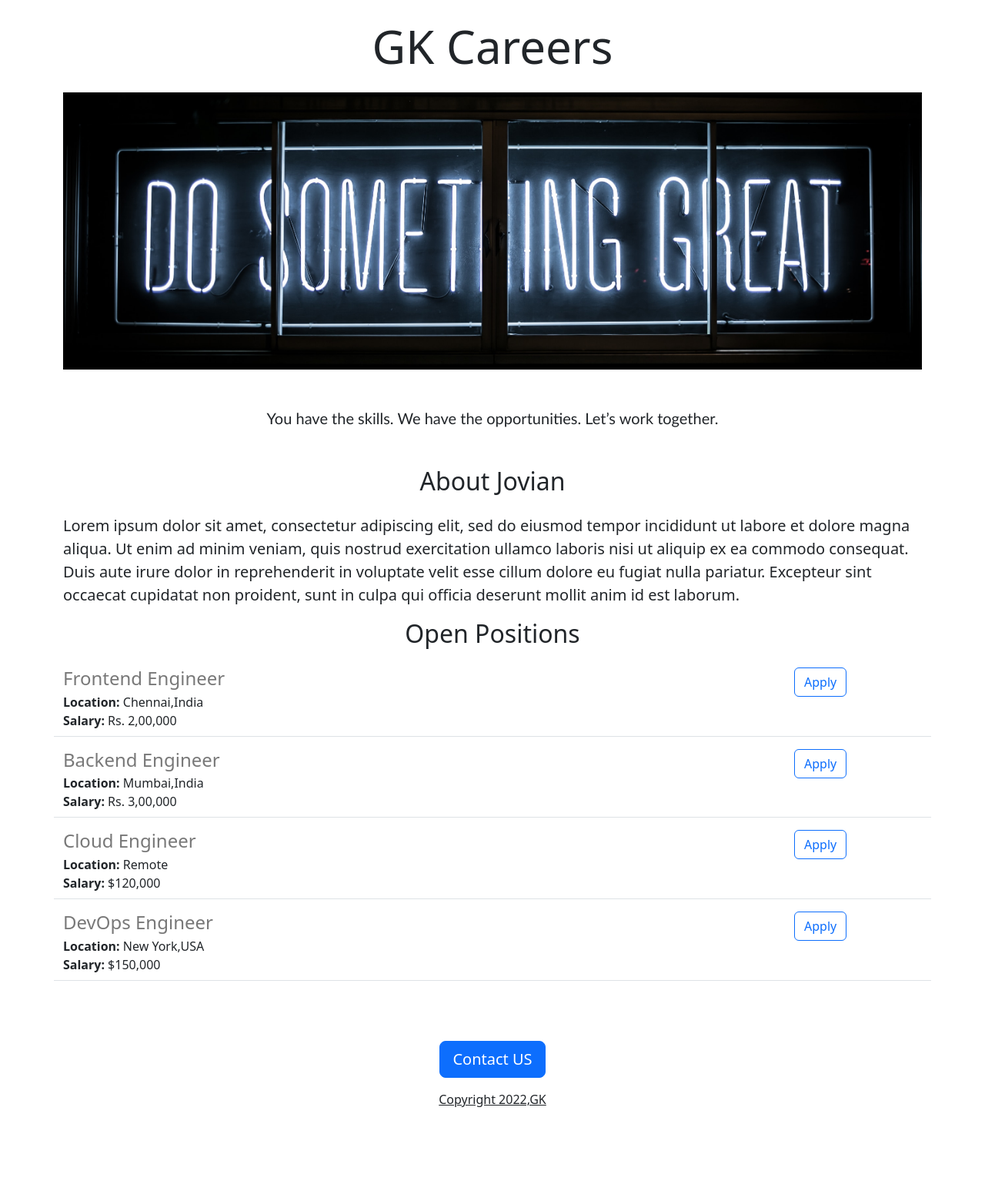
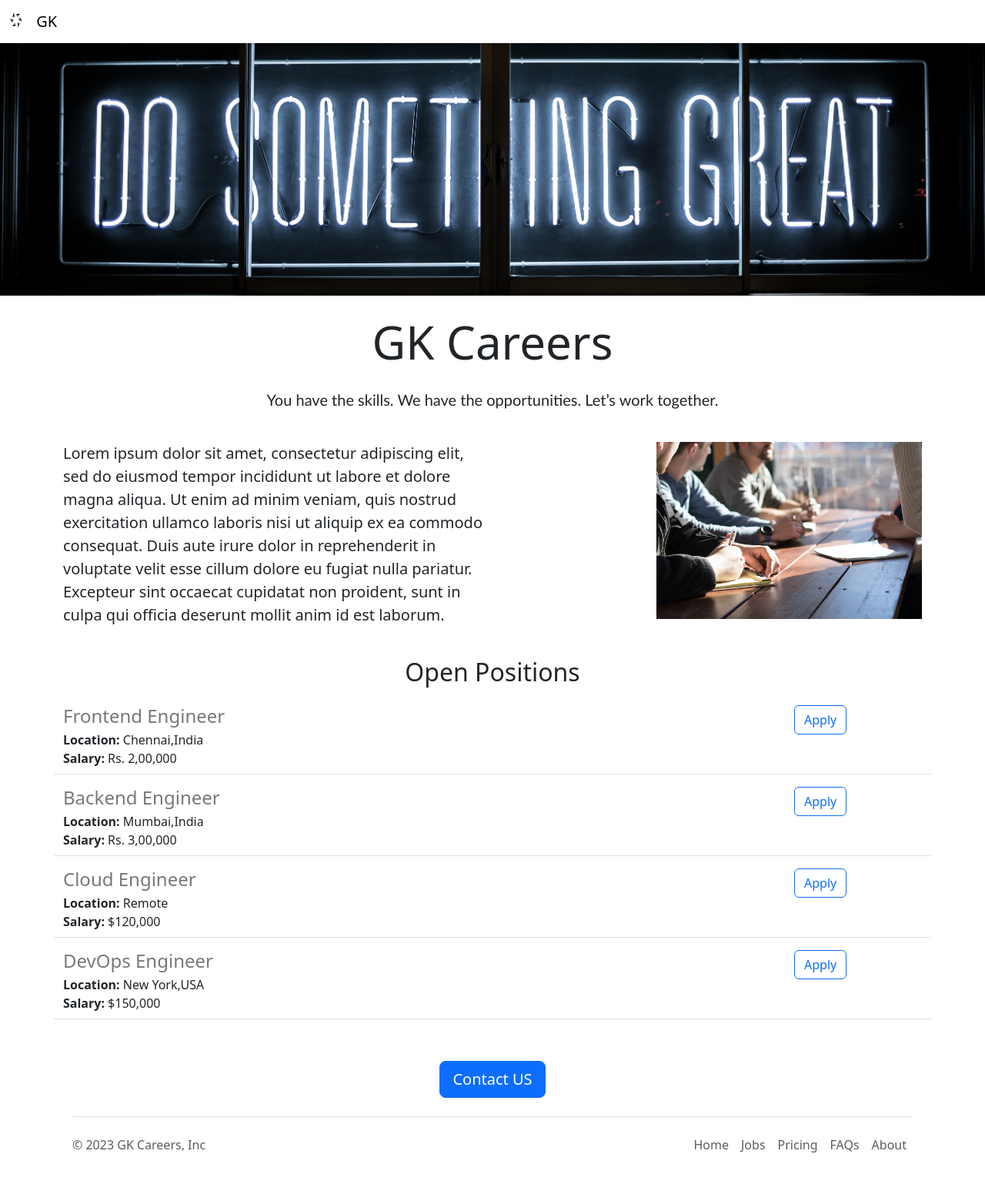
Before and after one commit to jeekay24/GK-Careers-Website, a Flask app: page / in a window 1280 px wide. Shown: the whole page at 77% size. Before the commit the page ends 1438 px from the top, so only its background shows below. Run offline with Flask 3, Linux system fonts and the light colour scheme.

Commit message:
included a navigation bar in homepage

```diff
--- /dev/null
+++ b/templates/footer.html
@@ -0,0 +1,21 @@
+<div class="container">
+    <footer class="d-flex flex-wrap justify-content-between align-items-center py-3 my-4 border-top">
+        <p class="col-md-4 mb-0 text-body-secondary">&copy; 2023 GK Careers, Inc</p>
+
+        <a href="/"
+            class="col-md-4 d-flex align-items-center justify-content-center mb-3 mb-md-0 me-md-auto link-body-emphasis text-decoration-none">
+            <svg class="bi me-2" width="40" height="32">
+                <use xlink:href="#bootstrap" />
+            </svg>
+        </a>
+
+        <ul class="nav col-md-4 justify-content-end">
+            <li class="nav-item"><a href="http://127.0.0.1:5000/#" class="nav-link px-2 text-body-secondary">Home</a>
+            </li>
+            <li class="nav-item"><a target="_blank" href="#" class="nav-link px-2 text-body-secondary">Jobs</a></li>
+            <li class="nav-item"><a href="#" class="nav-link px-2 text-body-secondary">Pricing</a></li>
+            <li class="nav-item"><a href="#" class="nav-link px-2 text-body-secondary">FAQs</a></li>
+            <li class="nav-item"><a href="#" class="nav-link px-2 text-body-secondary">About</a></li>
+        </ul>
+    </footer>
+</div>
--- a/templates/home.html
+++ b/templates/home.html
@@ -29,25 +29,35 @@
 </head>
 
 <body>
+    {% include 'nav.html'%}
+    <img src="http://127.0.0.1:5000/static/banner1.jpg" id="banner" class="img-fluid opacity-100">
     <div class="container">
         <h1 class="text-center mt-4 mb-4" id="headingfont">GK Careers</h1>
-        <img src="http://127.0.0.1:5000/static/banner1.jpg" id="banner" class="img-fluid opacity-100">
         <figure class="text-end">
-            <blockquote class="blockquote mt-5 text-center">
+            <blockquote class="blockquote mt-3 text-center">
                 <p id="font">You have the skills. We have the opportunities. Let’s work together.</p>
             </blockquote>
         </figure>
-
-        <h2 class="text-center mt-5 mb-4">About Jovian</h2>
-        <p class="lead">Lorem ipsum dolor sit amet, consectetur adipiscing elit, sed do eiusmod tempor incididunt ut
+        <div class="row" style="margin-bottom: 16px;">
+            <div class="col-md-6">
+                <p class="lead mt-4">Lorem ipsum dolor sit amet, consectetur adipiscing elit, sed do eiusmod tempor
+                    incididunt ut
                     labore et dolore
-            magna aliqua. Ut enim ad minim veniam, quis nostrud exercitation ullamco laboris nisi ut aliquip ex ea
+                    magna aliqua. Ut enim ad minim veniam, quis nostrud exercitation ullamco laboris nisi ut aliquip ex
+                    ea
                     commodo
-            consequat. Duis aute irure dolor in reprehenderit in voluptate velit esse cillum dolore eu fugiat nulla
-            pariatur. Excepteur sint occaecat cupidatat non proident, sunt in culpa qui officia deserunt mollit anim id
+                    consequat. Duis aute irure dolor in reprehenderit in voluptate velit esse cillum dolore eu fugiat
+                    nulla
+                    pariatur. Excepteur sint occaecat cupidatat non proident, sunt in culpa qui officia deserunt mollit
+                    anim
+                    id
                     est
                     laborum.</p>
-        <h2 class="text-center mt-2 mb-4">Open Positions</h2>
+            </div>
+            <div class="d-none d-md-block col-md-6 mt-4" style="text-align: right;">
+                <img src="/static/peopleatwork.webp" height="230px;border-radius:4px">
+            </div>
+            <h2 class="text-center mt-4 mb-4">Open Positions</h2>
 
             <div style="margin-bottom: 30px; ">
                 {% for job in jobs %}
@@ -56,12 +66,11 @@
             </div>
 
             <div class=" text-center">
-            <button class="btn btn-primary btn-lg mt-5">Contact US</button>
-            <p class="mt-3 text-decoration-underline">
-                Copyright 2022,GK
-            </p>
+                <a href="mailto:rjeekay24@gmail.com?subject=Queries%20about%20Job%20Openings&body=My%20Name%3A%20%3Cyour%20name%20here%3E%0D%0A%0D%0AMy%20Question%3A%20%3Cyour%20queries%20here%3E"
+                    class="btn btn-primary btn-lg mt-2">Contact US</a>
             </div>
         </div>
+        {% include 'footer.html'%}
 </body>
 
 </html>
--- a/templates/jobitem.html
+++ b/templates/jobitem.html
@@ -13,6 +13,7 @@
         {% endif%}
     </div>
     <div class="col-2">
-        <button type="button" class="btn btn-outline-primary ">Apply</button>
+        <a href="mailto:rjeekay24@gmail.com?subject=Application%20for%20{{job['title']}}&body=My%20Name%3A%20%3Cyour%20name%20here%3E%0D%0A%0D%0AMy%20Resume%20Link%3A%20%3Cyour%20resume%20link%3E%0D%0A%0D%0AMy%20LinkedIn%20Link%3A%20%3Cyour%20linkedin%20link%3E"
+            type="button" class="btn btn-outline-primary ">Apply</a>
     </div>
 </div>
--- /dev/null
+++ b/templates/nav.html
@@ -0,0 +1,9 @@
+<nav class="navbar shadow-sm fixed-top bg-white">
+    <div class="container-fluid">
+        <a class="navbar-brand" href="#">
+            <img src="/static/logo.svg" alt="Logo" width="30" height="24" class="d-inline-block align-text-top">
+            GK
+        </a>
+    </div>
+</nav>
+<div> style="height:56px" </div>
```
Also changed, not shown: static/logo.svg (added), static/peopleatwork.webp (added). Lines whose indentation alone changed are shown as unchanged.
